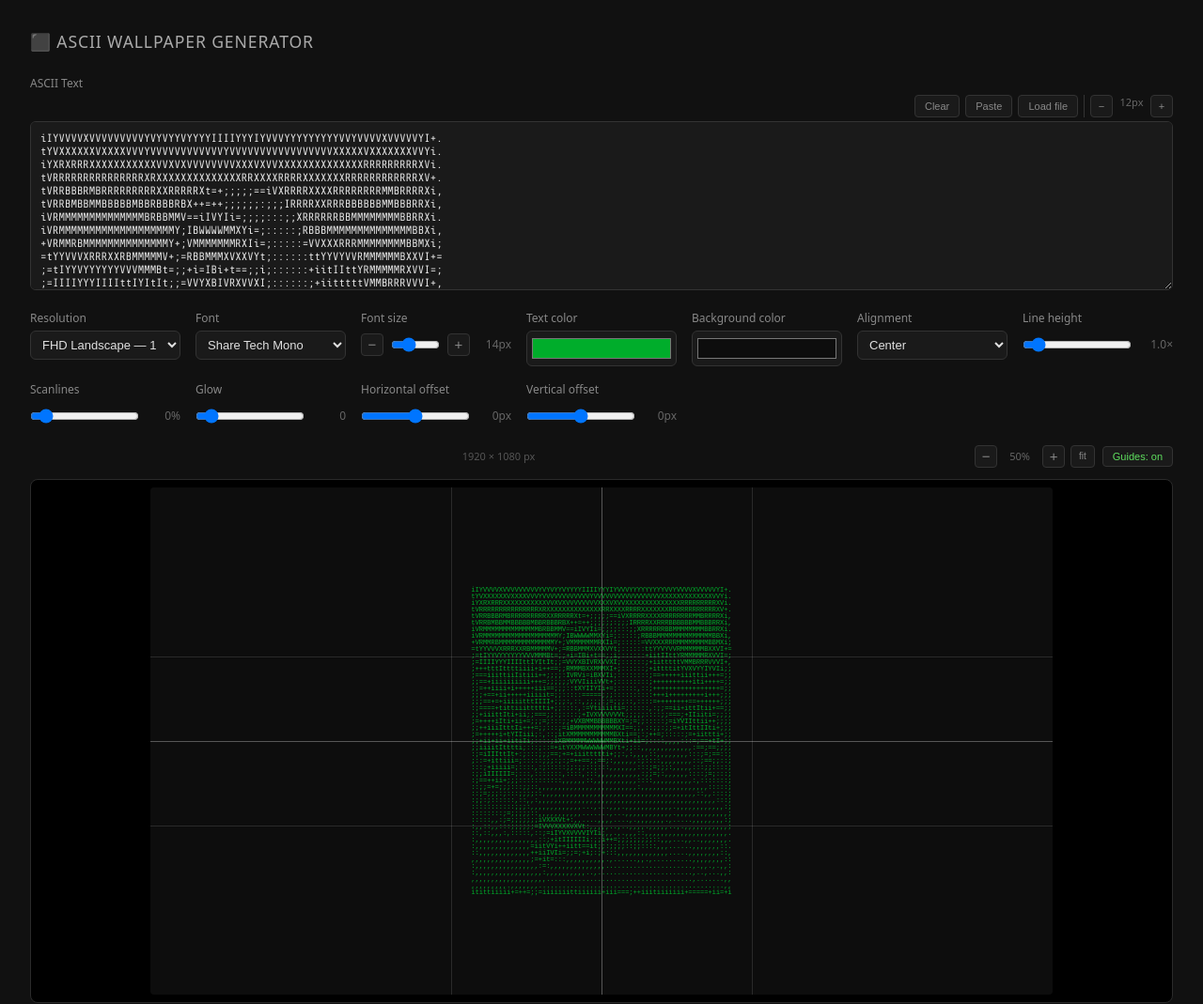
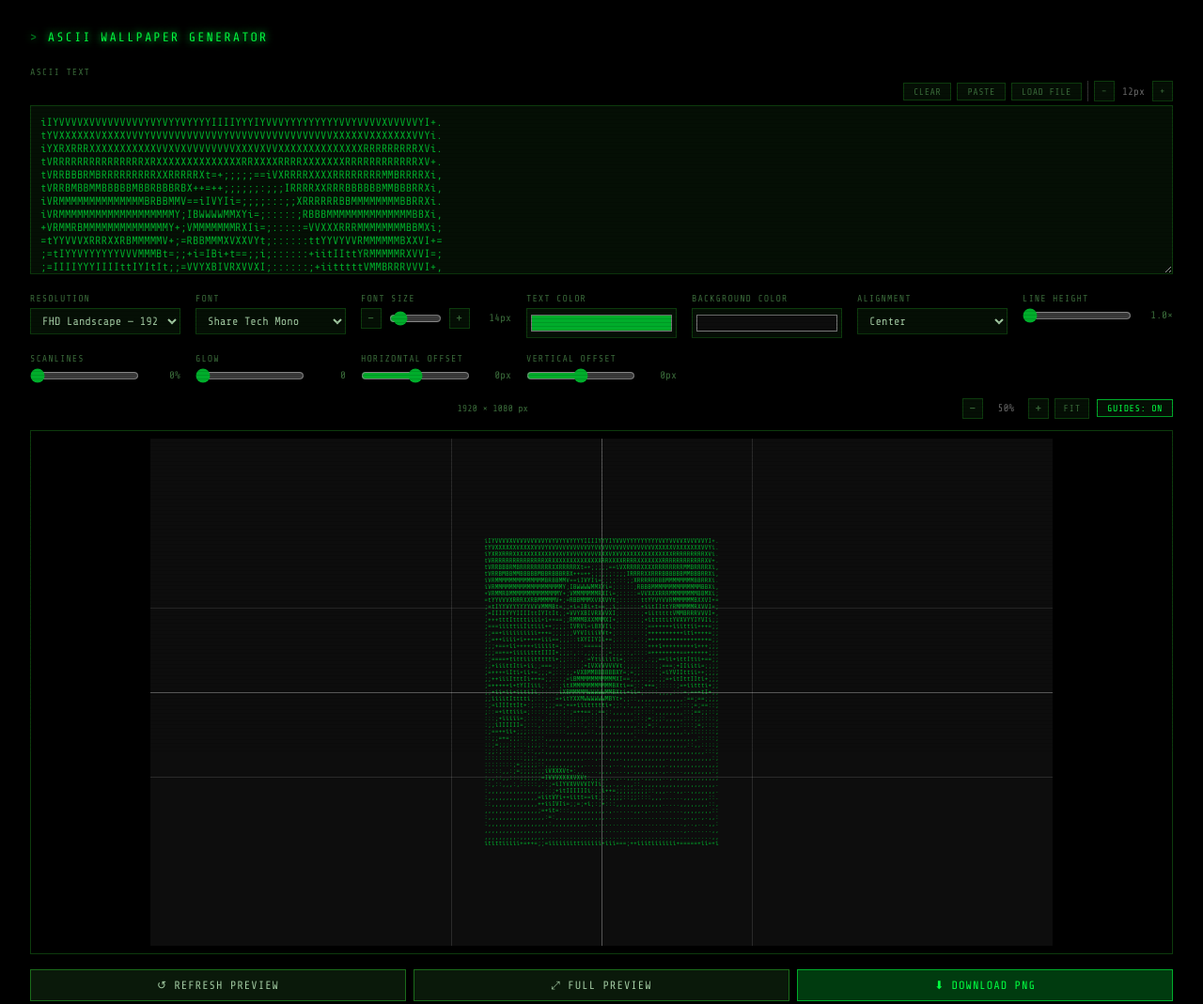
Before and after one commit to AlejandroMinor/ascii-to-wallpaper, a plain HTML site: page index.html in a window 1280 px wide. Shown: the top 1069 px of the page at 94% size. Drawn offline with nearby package versions, Linux system fonts and the light colour scheme; a web font is replaced by a local one.

Commit message:
style: apply terminal/CRT aesthetic to the UI

```diff
--- a/index.html
+++ b/index.html
@@ -8,135 +8,227 @@
 <link rel="preconnect" href="https://fonts.gstatic.com" crossorigin>
 <link href="https://fonts.googleapis.com/css2?family=Anonymous+Pro&family=Courier+Prime&family=Cutive+Mono&family=Fira+Mono&family=IBM+Plex+Mono&family=Inconsolata&family=JetBrains+Mono&family=Martian+Mono&family=Nova+Mono&family=Overpass+Mono&family=Roboto+Mono&family=Share+Tech+Mono&family=Source+Code+Pro&family=Space+Mono&family=Ubuntu+Mono&family=VT323&display=swap" rel="stylesheet">
 <style>
+  :root {
+    --green:      #00ff41;
+    --green-dim:  #00ad2b;
+    --green-dark: #003b0f;
+    --green-muted:#1a4d1a;
+    --bg:         #000;
+    --bg2:        #050f05;
+    --bg3:        #0a190a;
+    --border:     #0d3b0d;
+    --border-hi:  #1a6b1a;
+    --text:       #a0c8a0;
+    --text-dim:   #3a6b3a;
+    --font: 'Share Tech Mono', 'Courier New', monospace;
+  }
+
   * { box-sizing: border-box; margin: 0; padding: 0; }
+
   body {
-    font-family: system-ui, sans-serif;
-    background: #111;
-    color: #e0e0e0;
+    font-family: var(--font);
+    background: var(--bg);
+    color: var(--text);
     min-height: 100vh;
     padding: 2rem;
   }
+
+  /* subtle scanline overlay on the whole page */
+  body::before {
+    content: '';
+    pointer-events: none;
+    position: fixed;
+    inset: 0;
+    background: repeating-linear-gradient(
+      to bottom,
+      transparent 0px,
+      transparent 3px,
+      rgba(0,0,0,0.12) 3px,
+      rgba(0,0,0,0.12) 4px
+    );
+    z-index: 9999;
+  }
+
   h1 {
-    font-size: 1.1rem;
-    font-weight: 500;
-    color: #aaa;
+    font-family: var(--font);
+    font-size: 0.85rem;
+    font-weight: 400;
+    color: var(--green);
     margin-bottom: 1.5rem;
-    letter-spacing: 0.05em;
+    letter-spacing: 0.15em;
     text-transform: uppercase;
+    text-shadow: 0 0 8px var(--green);
   }
-  .grid {
-    display: grid;
-    grid-template-columns: 1fr 1fr;
-    gap: 1rem;
-    margin-bottom: 1rem;
+  h1::before { content: '> '; opacity: 0.5; }
+
+  .col { display: flex; flex-direction: column; gap: 0.3rem; }
+
+  label {
+    font-family: var(--font);
+    font-size: 10px;
+    color: var(--text-dim);
+    text-transform: uppercase;
+    letter-spacing: 0.1em;
   }
-  .col { display: flex; flex-direction: column; gap: 0.3rem; }
-  label { font-size: 12px; color: #888; }
+
   textarea {
-    font-family: 'Courier New', monospace;
+    font-family: var(--font);
     font-size: 12px;
     width: 100%;
     height: 180px;
     resize: both;
     overflow: auto;
     white-space: pre;
-    background: #1a1a1a;
-    border: 1px solid #333;
-    border-radius: 6px;
+    background: var(--bg2);
+    border: 1px solid var(--border);
+    border-radius: 0;
     padding: 10px;
-    color: #e0e0e0;
+    color: var(--green-dim);
     margin-bottom: 1rem;
+    outline: none;
+    transition: border-color 0.15s, box-shadow 0.15s;
   }
-  select, input[type=range], input[type=color] {
+  textarea:focus {
+    border-color: var(--green-dim);
+    box-shadow: 0 0 6px rgba(0,173,43,0.3);
+  }
+
+  select, input[type=color] {
     width: 100%;
-    background: #1a1a1a;
-    border: 1px solid #333;
-    border-radius: 6px;
-    color: #e0e0e0;
-    padding: 6px 8px;
-    font-size: 13px;
+    background: var(--bg2);
+    border: 1px solid var(--border);
+    border-radius: 0;
+    color: var(--text);
+    padding: 5px 8px;
+    font-family: var(--font);
+    font-size: 12px;
+    outline: none;
+    cursor: pointer;
+    transition: border-color 0.15s;
   }
+  select:focus, select:hover { border-color: var(--green-dim); }
+
   input[type=color] {
-    height: 38px;
+    height: 32px;
+    padding: 2px;
     cursor: pointer;
-    padding: 3px;
   }
+
+  input[type=range] {
+    width: 100%;
+    accent-color: var(--green-dim);
+    cursor: pointer;
+  }
+
   .range-row { display: flex; align-items: center; gap: 8px; }
   .range-row input { flex: 1; }
-  .range-val { font-size: 12px; color: #666; min-width: 36px; text-align: right; }
+  .range-val {
+    font-family: var(--font);
+    font-size: 11px;
+    color: var(--text-dim);
+    min-width: 36px;
+    text-align: right;
+  }
+
   .step-btn {
     flex: none;
-    width: 24px;
-    height: 24px;
+    width: 22px;
+    height: 22px;
     padding: 0;
-    font-size: 15px;
+    font-size: 14px;
     line-height: 1;
-    border-radius: 4px;
-    border: 1px solid #333;
-    background: #1a1a1a;
-    color: #888;
+    border-radius: 0;
+    border: 1px solid var(--border);
+    background: var(--bg2);
+    color: var(--text-dim);
     cursor: pointer;
     display: flex;
     align-items: center;
     justify-content: center;
+    font-family: var(--font);
+    transition: border-color 0.15s, color 0.15s;
   }
-  .step-btn:hover { background: #2a2a2a; color: #ccc; }
+  .step-btn:hover { border-color: var(--green-dim); color: var(--green); }
+
   .preview-wrap {
-    border: 1px solid #2a2a2a;
-    border-radius: 8px;
+    border: 1px solid var(--border);
     overflow: auto;
     margin-bottom: 1rem;
-    background: #000;
+    background: var(--bg);
     max-height: 70vh;
     padding: 0.5rem;
     display: flex;
     justify-content: center;
     align-items: flex-start;
   }
-  canvas { max-width: 100%; display: block; border-radius: 4px; }
-  .size-note { font-size: 11px; color: #555; text-align: center; margin-bottom: 0.75rem; }
-  .btn-row { display: flex; gap: 10px; }
+
+  canvas { max-width: 100%; display: block; }
+
+  .size-note {
+    font-family: var(--font);
+    font-size: 10px;
+    color: var(--text-dim);
+    text-align: center;
+    margin-bottom: 0.75rem;
+  }
+
+  .btn-row { display: flex; gap: 8px; }
+
   .textarea-controls {
     display: flex;
     gap: 6px;
     margin-bottom: 4px;
     justify-content: flex-end;
+    align-items: center;
   }
   .textarea-controls button {
     flex: none;
-    padding: 4px 10px;
-    font-size: 11px;
-    border-radius: 4px;
-    border: 1px solid #333;
-    background: #1a1a1a;
-    color: #888;
+    padding: 3px 10px;
+    font-size: 10px;
+    border-radius: 0;
+    border: 1px solid var(--border);
+    background: var(--bg2);
+    color: var(--text-dim);
     cursor: pointer;
-    transition: background 0.15s, color 0.15s;
+    font-family: var(--font);
+    letter-spacing: 0.05em;
+    transition: border-color 0.15s, color 0.15s;
   }
-  .textarea-controls button:hover { background: #2a2a2a; color: #ccc; }
+  .textarea-controls button:hover { border-color: var(--green-dim); color: var(--green); }
+
   button {
     flex: 1;
-    padding: 10px 16px;
-    border-radius: 6px;
-    border: 1px solid #333;
-    background: #1e1e1e;
-    color: #e0e0e0;
-    font-size: 13px;
+    padding: 9px 16px;
+    border-radius: 0;
+    border: 1px solid var(--border-hi);
+    background: var(--bg3);
+    color: var(--text);
+    font-family: var(--font);
+    font-size: 12px;
+    letter-spacing: 0.08em;
     cursor: pointer;
-    transition: background 0.15s;
+    transition: border-color 0.15s, color 0.15s, box-shadow 0.15s;
+    text-transform: uppercase;
   }
-  button:hover { background: #2a2a2a; }
+  button:hover {
+    border-color: var(--green-dim);
+    color: var(--green);
+    box-shadow: 0 0 8px rgba(0,173,43,0.2);
+  }
   button.primary {
-    background: #1a3a1a;
-    border-color: #2a6a2a;
-    color: #5fdf5f;
+    border-color: var(--green-dim);
+    color: var(--green);
+    background: var(--green-dark);
   }
-  button.primary:hover { background: #1f481f; }
+  button.primary:hover {
+    box-shadow: 0 0 12px rgba(0,255,65,0.3);
+  }
+
   .modal-overlay {
     display: none;
     position: fixed;
     inset: 0;
-    background: rgba(0,0,0,0.92);
+    background: rgba(0,0,0,0.95);
     z-index: 100;
     align-items: center;
     justify-content: center;
@@ -146,40 +238,50 @@
   .modal-overlay img {
     max-width: 100%;
     max-height: 100%;
-    border-radius: 4px;
-    box-shadow: 0 0 40px rgba(0,0,0,0.8);
+    border: 1px solid var(--border-hi);
+    box-shadow: 0 0 40px rgba(0,255,65,0.1);
     object-fit: contain;
   }
   .modal-close {
     position: fixed;
     top: 1rem;
     right: 1rem;
-    background: #1e1e1e;
-    border: 1px solid #444;
-    color: #ccc;
-    font-size: 18px;
-    width: 36px;
-    height: 36px;
-    border-radius: 50%;
+    background: var(--bg2);
+    border: 1px solid var(--border-hi);
+    color: var(--text);
+    font-size: 16px;
+    width: 32px;
+    height: 32px;
+    border-radius: 0;
     cursor: pointer;
     display: flex;
     align-items: center;
     justify-content: center;
     flex: none;
+    font-family: var(--font);
+    transition: color 0.15s, border-color 0.15s;
   }
+  .modal-close:hover { color: var(--green); border-color: var(--green-dim); }
+
   .ctrl-grid {
     display: grid;
     grid-template-columns: repeat(auto-fit, minmax(160px, 1fr));
     gap: 1rem;
     margin-bottom: 1rem;
   }
+
+  /* scrollbar */
+  ::-webkit-scrollbar { width: 6px; height: 6px; }
+  ::-webkit-scrollbar-track { background: var(--bg); }
+  ::-webkit-scrollbar-thumb { background: var(--border-hi); }
+  ::-webkit-scrollbar-thumb:hover { background: var(--green-dim); }
 </style>
 </head>
 <body>
 
-<h1>⬛ ASCII Wallpaper Generator</h1>
+<h1>ASCII Wallpaper Generator</h1>
 
-<label style="font-size:12px;color:#888;display:block;margin-bottom:4px;">ASCII Text</label>
+<label style="font-size:10px;color:var(--text-dim);text-transform:uppercase;letter-spacing:0.1em;display:block;margin-bottom:4px;">ASCII Text</label>
 <div class="textarea-controls">
   <button onclick="clearAscii()">Clear</button>
   <button onclick="pasteAscii()">Paste</button>
@@ -341,9 +443,9 @@
     <button class="step-btn" onclick="stepZoom(-1)">−</button>
     <span id="zoomOut" style="font-size:11px;color:#666;min-width:36px;text-align:center;">100%</span>
     <button class="step-btn" onclick="stepZoom(1)">+</button>
-    <button class="step-btn" onclick="resetZoom()" style="width:auto;padding:0 8px;font-size:10px;">fit</button>
+    <button class="step-btn" onclick="resetZoom()" style="width:auto;padding:0 8px;font-size:10px;text-transform:uppercase;">fit</button>
   </div>
-  <button id="guidesBtn" onclick="toggleGuides()" style="flex:none;padding:4px 10px;font-size:11px;border-radius:4px;border:1px solid #333;background:#1a1a1a;color:#5fdf5f;cursor:pointer;">Guides: on</button>
+  <button id="guidesBtn" onclick="toggleGuides()" style="flex:none;padding:3px 10px;font-size:10px;border-radius:0;border:1px solid var(--green-dim);background:var(--bg2);color:var(--green);cursor:pointer;font-family:var(--font);letter-spacing:0.05em;text-transform:uppercase;">Guides: on</button>
 </div>
 <div class="preview-wrap">
   <canvas id="cvs"></canvas>
```
